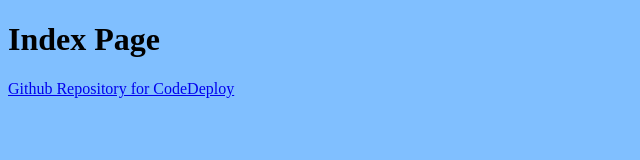
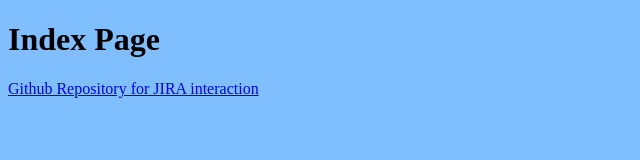
Before and after one commit to NikhilYadavGIT/aws-codedeploy-github, a plain HTML site: page welcome.html in a window 1280 px wide. Shown: the full height of the page, 0-640 px from the left. Drawn offline with Linux system fonts and the light colour scheme.

Commit message:
Checking JIRA Interaction with Github..

```diff
--- a/welcome.html
+++ b/welcome.html
@@ -3,7 +3,7 @@
 <body bgcolor="#80BFFF">
 
 <h1>Index Page</h1>
-<p><a href="Repository for CodeDeploy">Github Repository for CodeDeploy</a></p>
+<p><a href="Repository for CodeDeploy">Github Repository for JIRA interaction</a></p>
 
 
 </body>
```
